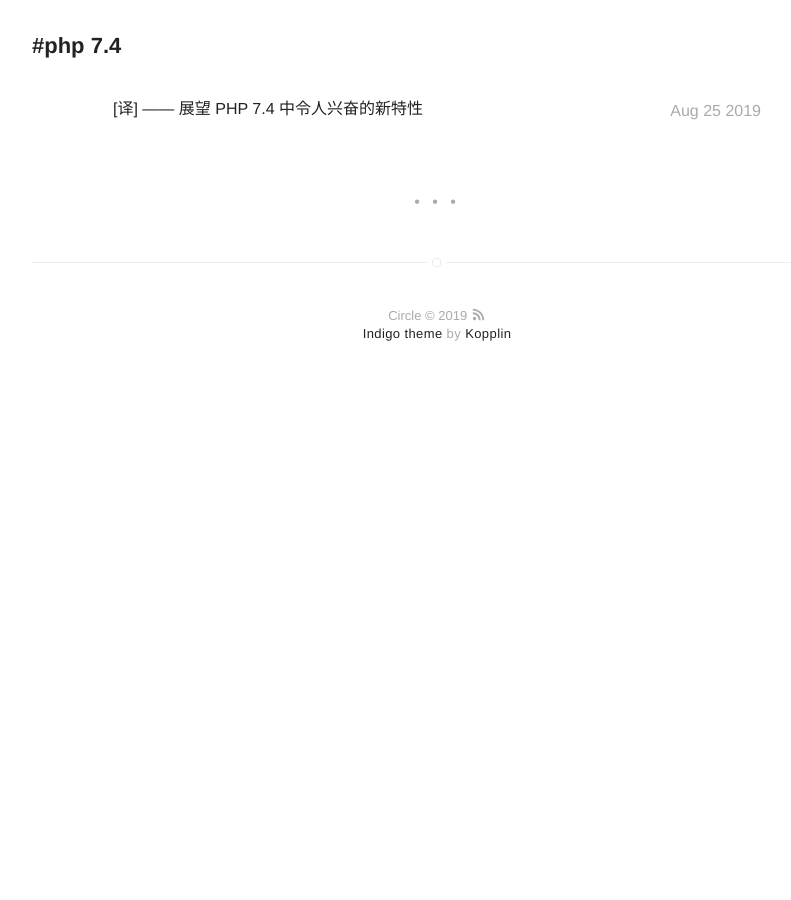
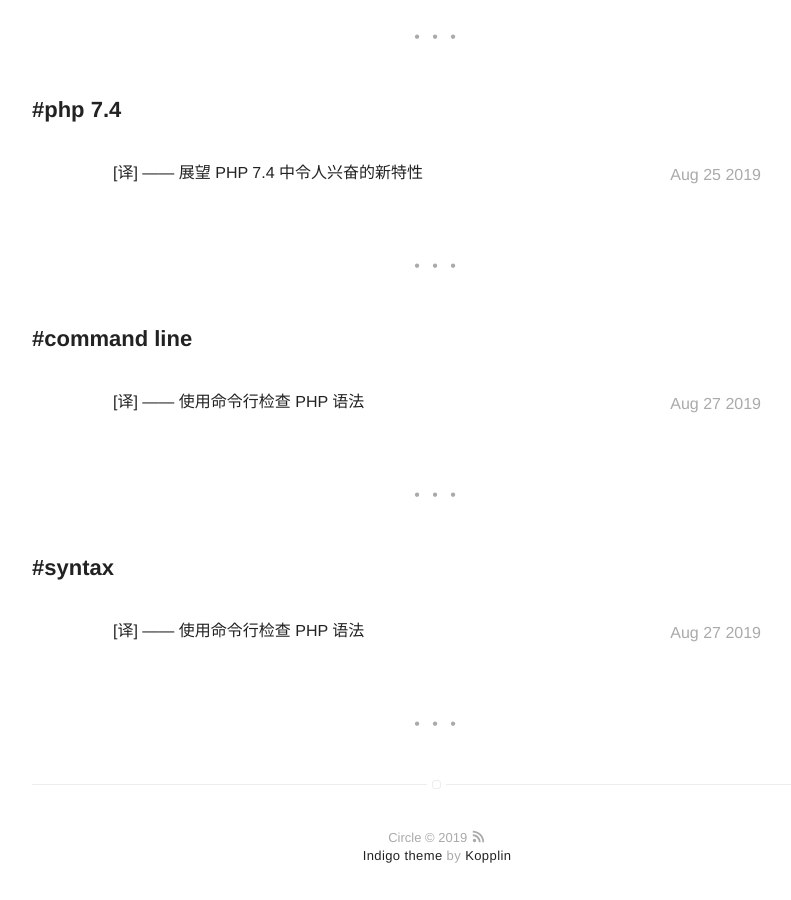
Before and after one commit to rust17/blog, a Jekyll site: the page built from tags.html, in a window 1280 px wide and 900 px high, scrolled down 10314 px. Shown: the whole window, without its empty margins (203-994 px from the left). Built offline with Jekyll 4.4.1, drawn with Linux system fonts in a browser that asks for light colours; before the commit the page ends 10719 px from its top, so only the background shows below that; some of the changed text lies outside the part shown.

Commit message:
add translation-php-check-syntax article

```diff
--- a/_posts/2019-08-25-translation-php-7.4-features.markdown
+++ b/_posts/2019-08-25-translation-php-7.4-features.markdown
@@ -7,7 +7,7 @@ tag:
 - php
 - php 7.4
 category: blog
-hidden: true
+hidden: false
 author: circle
 description: php 7.4 features
 ---
--- /dev/null
+++ b/_posts/2019-08-27-translation-check-php-syntax.markdown
@@ -0,0 +1,22 @@
+---
+title: "[译] —— 使用命令行检查 PHP 语法"
+layout: post
+date: 2019-08-27 10:00
+headerImage: false
+tag:
+- php
+- command line
+- syntax
+category: blog
+hidden: true
+author: circle
+description: use php command line check syntax
+---
+
+---
+
+原文地址：[https://www.codediesel.com/php/check-php-syntax-from-the-command-line/](https://www.codediesel.com/php/check-php-syntax-from-the-command-line/)
+
+作者：[sameer](https://www.codediesel.com/author/admin/)
+
+---
```
